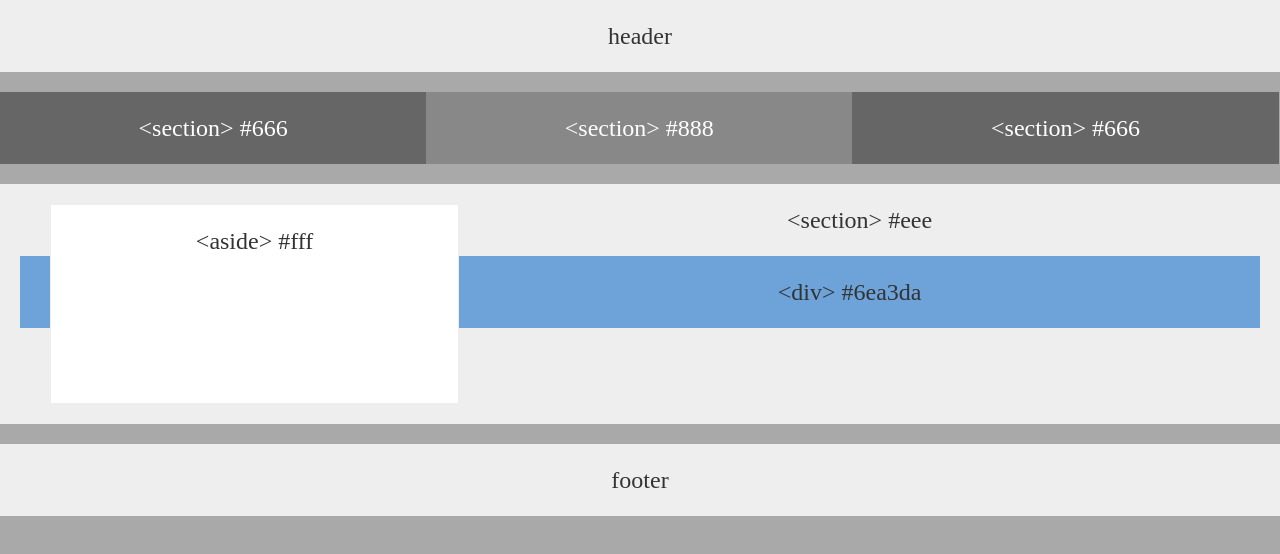
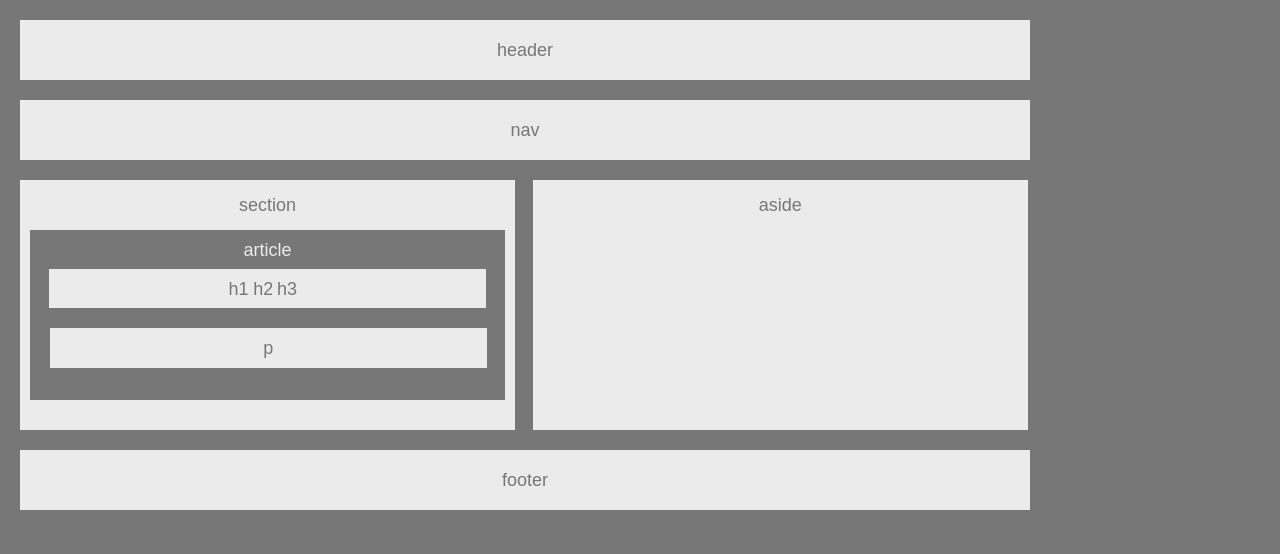
Before and after one commit to JohnParke-JP/hw-wireframe, a plain HTML site: page index.html in a window 1280 px wide. Drawn offline with Linux system fonts and the light colour scheme.

Commit message:
Ready for evaluation.

```diff
--- a/index.html
+++ b/index.html
@@ -11,31 +11,30 @@
 
 <body>
 
-  <header>
+  <header class="commonbackground">
     header
   </header>
 
-  <section id="left">
-    &lt;section&gt; #666
+  <nav>
+    nav
+  </nav>
+
+  <aside>
+    aside
+  </aside>
+
+  <section>
+    section
+    <article>
+      article
+      <h1>h1</h1>
+      <h2>h2</h2>
+      <h3>h3</h3>
+      <p>p</p>
+    </article>
   </section>
 
-  <section id="middle">
-    &lt;section&gt; #888
-  </section>
 
-  <section id="right">
-    &lt;section&gt; #666
-  </section>
-
-  <section id="full">
-    <aside>
-      &lt;aside&gt; #fff
-    </aside>
-    &lt;section&gt; #eee
-    <div id="division">
-      &lt;div&gt; #6ea3da
-    </div>
-  </section>
 
   <footer>
     footer
--- a/style.css
+++ b/style.css
@@ -1,79 +1,99 @@
-/**
- * Float Layout Activity
- **/
-
-
-* {
-  box-sizing: border-box;
+body {
+  font-family: Arial, "Helvetica Neue", Helvetica, sans-serif;
+  color: #777;
+  background: #777;
+  width: 960px;
+  font-size: 18px;
   text-align: center;
 }
 
-body {
-  font-size: 24px;
-  line-height: 32px;
-  color: #333;
-  background-color: darkgray;
+header,
+nav,
+section,
+aside,
+footer {
+  background: #ebebeb;
 }
 
-header {
-  padding: 20px;
-  margin-bottom: 20px;
-  color: #333;
-  background: #eee;
+header,
+nav,
+footer {
+  height: 50px;
+  line-height: 50px;
+  width: 1000px;
+  margin: 20px;
+  padding: 5px;
+}
+
+section,
+aside {
+  position: relative;
+  line-height: 50px;
+  width: 495px;
+  height: 250px;
+  /* padding: 10px; */
 }
 
 section {
-  padding: 20px;
-  margin-bottom: 20px;
-  background: #ccc;
-}
-
-#left {
-  float: left;
-  width: 33.3%;
-  color: #fff;
-  background: #666;
-}
-
-#middle {
-  float: left;
-  width: 33.3%;
-  color: #fff;
-  background: #888;
-}
-
-#right {
-  float: left;
-  width: 33.3%;
-  color: #fff;
-  background: #666;
-}
-
-#full {
-  width: 100%;
-  overflow: auto;
-  clear: both;
-  background: #eee;
-}
-
-#division {
-  padding: 20px;
-  margin-top: 20px;
-  background: #6ea3da;
+  top: -250px;
+  left: 20px;
 }
 
 aside {
-  float: left;
-  width: 33%;
-  height: 200px;
-  padding: 20px;
-  margin-left: 30px;
-  background: #fff;
-  border: 1px solid #eee;
+  left: 55.5%;
 }
 
-footer {
-  padding: 20px;
-  clear: both;
-  background: #eee;
+article {
+  position: relative;
+  left: 10px;
+  top: 0px;
+  width: 445px;
+  height: 140px;
+  color: #ebebeb;
+  background: #777;
+  padding: 15px;
+  line-height: 10px;
 }
+
+h1,
+h2,
+h3,
+p {
+  color: #777;
+  background: #ebebeb;
+  position: absolute;
+  height: 30px;
+  line-height: 30px;
+  margin: 1%;
+  padding: 1%;
+}
+
+h1 {
+  top: 20%;
+  left: 3%;
+  width: 41%;
+  text-align: right;
+}
+
+h2 {
+  top: 20%;
+  left: 45%;
+}
+
+h3 {
+  top: 20%;
+  left: 50%;
+  width: 43%;
+  text-align: left;
+}
+
+p {
+  /* position: relative; */
+  top: 55%;
+  width: 90%
+}
+
+footer{
+  position: relative;
+  top: -250px;
+}
```
Also changed, not shown: 1 other file.
